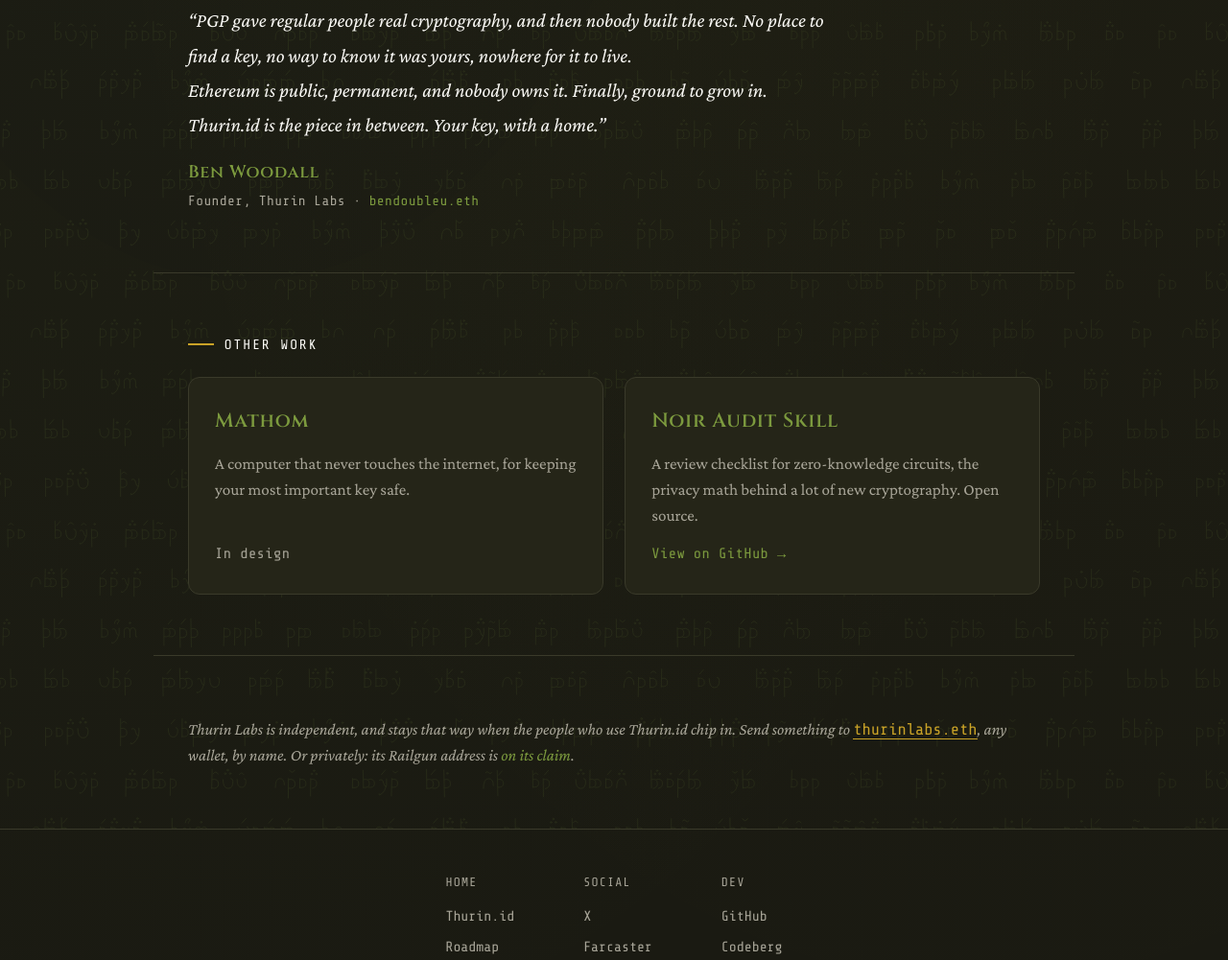
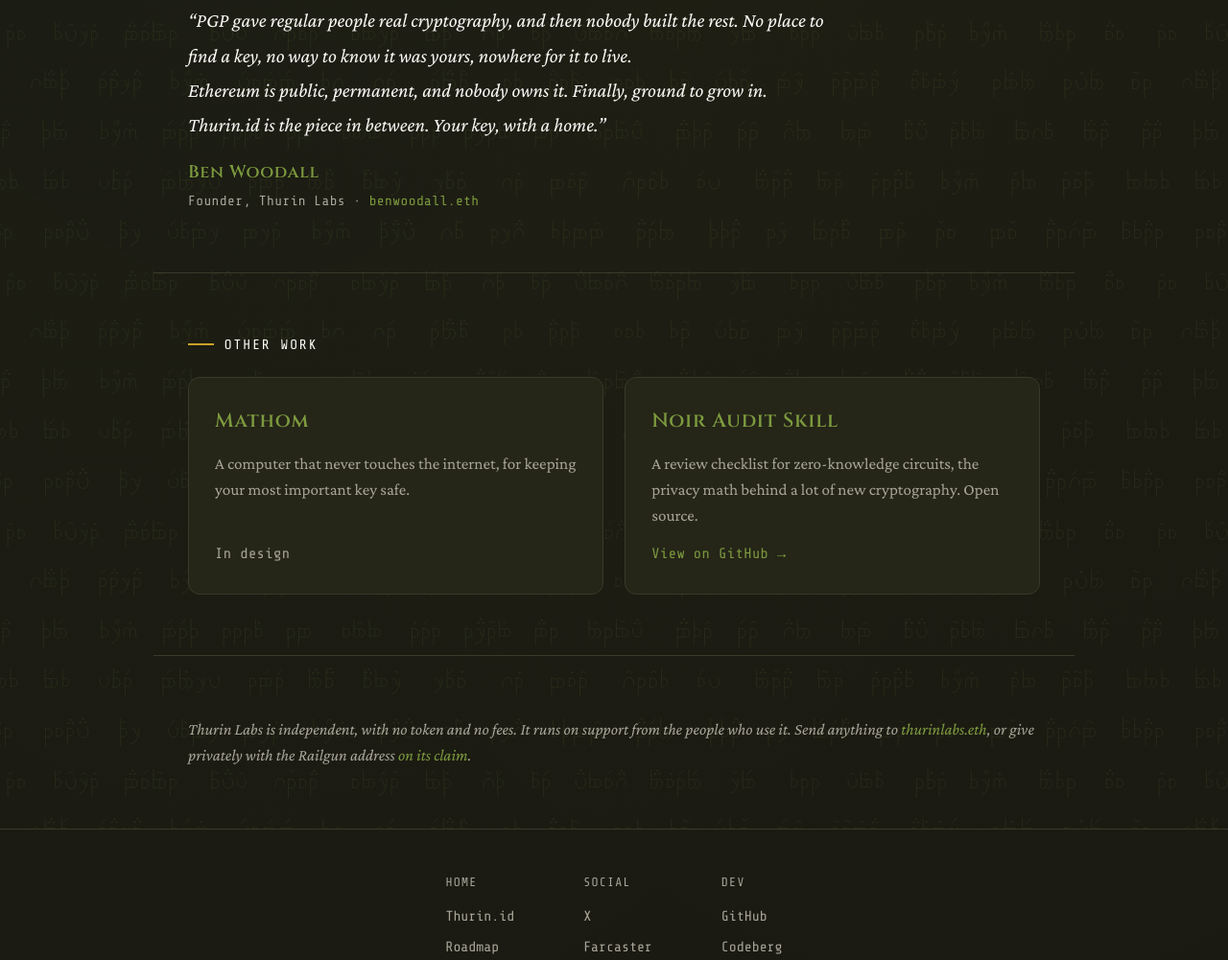
Before and after one commit to thurinlabs/thurinlabs, a website: page index.html in a window 1280 px wide. Shown: the part 2001-3002 px from the top of the page at 96% size. Drawn offline with Linux system fonts and the light colour scheme.

Commit message:
Plainer support line; link benwoodall.eth in About

```diff
--- a/index.html
+++ b/index.html
@@ -493,14 +493,6 @@
       color: var(--color-text-muted);
     }
 
-    .support .ens {
-      font-family: 'Share Tech Mono', monospace;
-      font-style: normal;
-      color: var(--color-secondary);
-      border-bottom: 1px solid var(--color-secondary);
-    }
-
-    .support .ens:hover { color: var(--color-primary-light); border-color: var(--color-primary-light); }
 
     @media (max-width: 768px) {
       .section { padding: 2.25rem 1.25rem; }
@@ -704,7 +696,7 @@
       <p>&ldquo;PGP gave regular people real cryptography, and then nobody built the rest. No place to find a key, no way to know it was yours, nowhere for it to live.<br>Ethereum is public, permanent, and nobody owns it. Finally, ground to grow in.<br>Thurin.id is the piece in between. Your key, with a home.&rdquo;</p>
       <div class="about-who">
         <span class="about-name">Ben Woodall</span>
-        <span class="about-role">Founder, Thurin Labs &middot; <a href="https://thurin.id/ens/bendoubleu.eth" class="thurin-link" target="_blank" rel="noopener noreferrer">bendoubleu.eth</a></span>
+        <span class="about-role">Founder, Thurin Labs &middot; <a href="https://thurin.id/ens/benwoodall.eth" class="thurin-link" target="_blank" rel="noopener noreferrer">benwoodall.eth</a></span>
       </div>
     </div>
   </section>
@@ -728,7 +720,7 @@
 
   <!-- Support -->
   <section class="section support">
-    <p>Thurin Labs is independent, and stays that way when the people who use Thurin.id chip in. Send something to <a href="https://thurin.id/ens/thurinlabs.eth" class="ens thurin-link" target="_blank" rel="noopener noreferrer">thurinlabs.eth</a>, any wallet, by name. Or privately: its Railgun address is <a href="https://thurin.id/ens/thurinlabs.eth/records" class="thurin-link" target="_blank" rel="noopener noreferrer">on its claim</a>.</p>
+    <p>Thurin Labs is independent, with no token and no fees. It runs on support from the people who use it. Send anything to <a href="https://thurin.id/ens/thurinlabs.eth" class="thurin-link" target="_blank" rel="noopener noreferrer">thurinlabs.eth</a>, or give privately with the Railgun address <a href="https://thurin.id/ens/thurinlabs.eth/records" class="thurin-link" target="_blank" rel="noopener noreferrer">on its claim</a>.</p>
   </section>
 
   </main>
```
